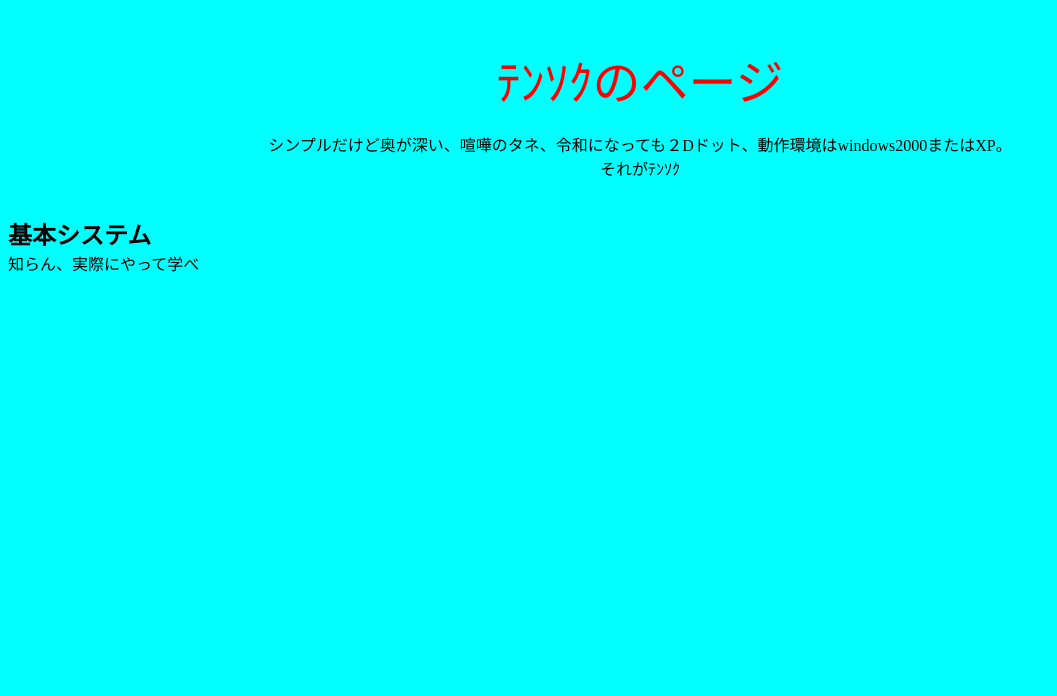
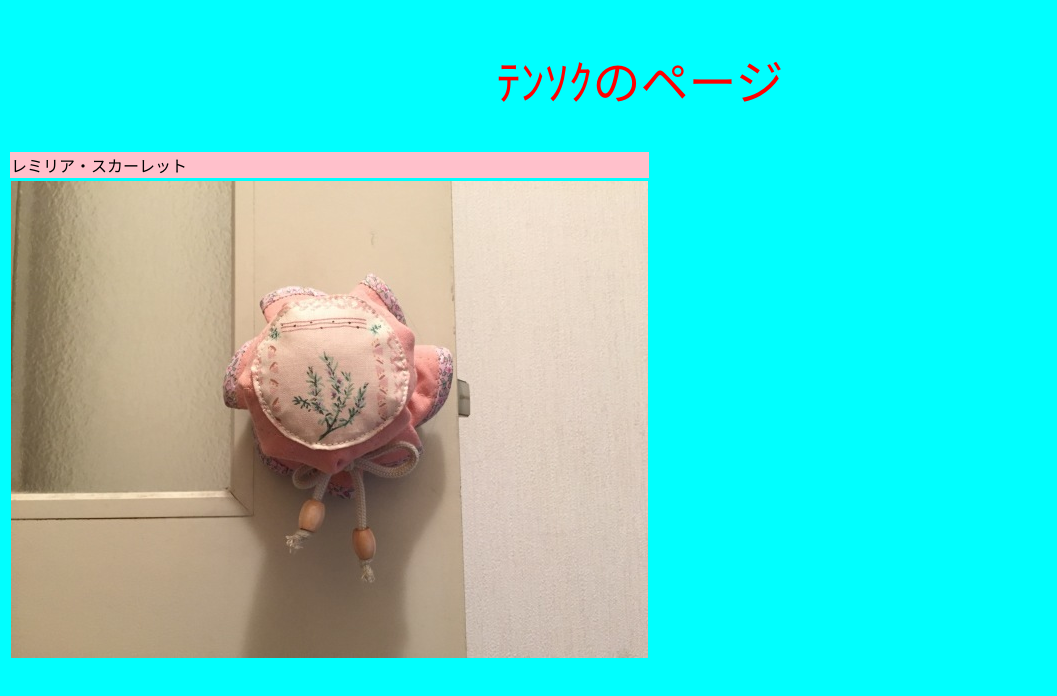
Before and after one commit to riFuji/kusano_net, a plain HTML site: page www/guai.html in a window 1280 px wide. Shown: the whole page, without its empty margins (0-1057 px from the left). Drawn offline with Linux system fonts and the light colour scheme.

Commit message:
Change table settings

```diff
--- a/www/guai.html
+++ b/www/guai.html
@@ -5,14 +5,17 @@
     <font size="10" color="red">ﾃﾝｿｸのページ</font>
   </center>
 
-  <br>
-  <center>
-    シンプルだけど奥が深い、喧嘩のタネ、令和になっても２Dドット、動作環境はwindows2000またはXP。<br>
-    それがﾃﾝｿｸ
-  </center>
-
   <br><br>
-  <font size="5"><b>基本システム</b></font><br>
-  知らん、実際にやって学べ
+  <table>
+    <tr bgcolor="pink">
+      <td colspan="3"><font size="3">レミリア・スカーレット</font></td>
+    </tr>
+    <tr>
+      <td colspan="3"><img src="./image/レミリア.jpeg" title=ふだんのすがた></td>
+    </tr>
+    <tr>
+      <td></td>
+    </tr>
+  </table>
 </body>
 </html>
```
Also changed, not shown: www/image/レミリア.jpeg (added).
